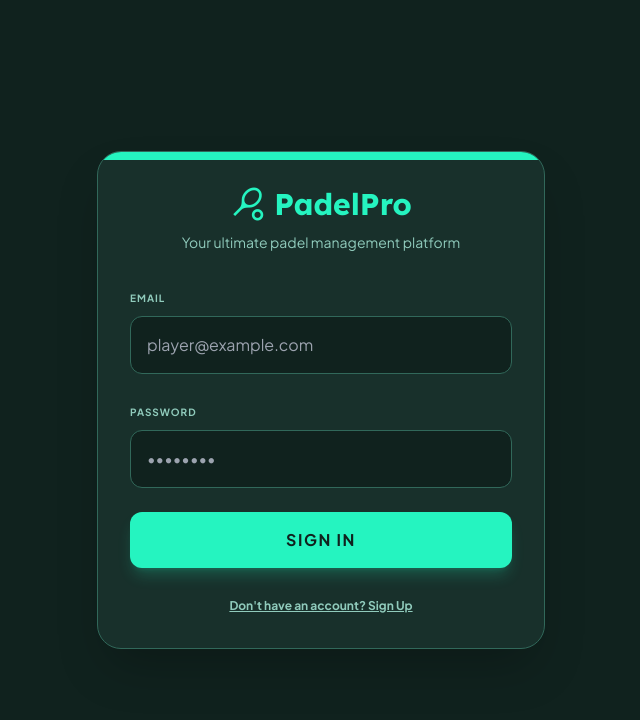
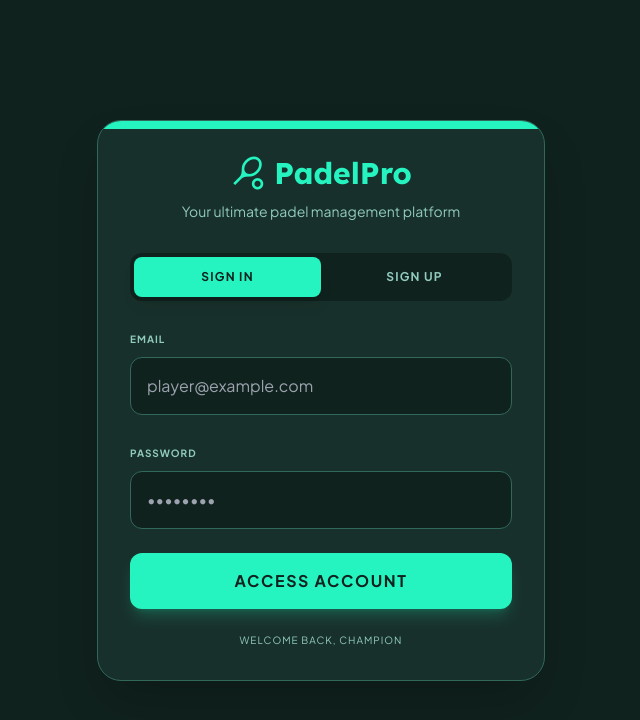
Before and after one commit to fredericocrmartins-gif/Padel-Pro-Manager-World, a React (Vite) app: page / in a window 1280 px wide. Shown: the top 720 px of the page, without its empty margins (319-959 px from the left). Built offline with nearby package versions, Linux system fonts and the light colour scheme; no server answers.

Commit message:
feat: Refactor login and improve UX
Removes unused GenAI dependency and introduces a toggleable sign-up/sign-in UI on the Login page. After successful sign-up, the user is automatically switched to the sign-in view.

```diff
--- a/index.html
+++ b/index.html
@@ -52,7 +52,6 @@
     "react-dom/": "https://esm.sh/react-dom@^19.2.4/",
     "react/": "https://esm.sh/react@^19.2.4/",
     "@supabase/supabase-js": "https://esm.sh/@supabase/supabase-js@^2.93.3",
-    "@google/genai": "https://esm.sh/@google/genai@^1.39.0",
     "recharts": "https://esm.sh/recharts@^3.7.0",
     "vite": "https://esm.sh/vite@^7.3.1",
     "@vitejs/plugin-react": "https://esm.sh/@vitejs/plugin-react@^5.1.3"
--- a/pages/Login.tsx
+++ b/pages/Login.tsx
@@ -18,9 +18,10 @@ export const Login: React.FC = () => {
     try {
       if (isSignUp) {
         await signUpWithEmail(email, password, name);
-        // Auto sign-in or wait for email confirm depending on Supabase settings
-        // For simplicity, we assume we can try to sign in or just alert
-        alert('Account created! If email confirmation is enabled, please check your inbox.');
+        // Depending on Supabase settings, email confirmation might be required.
+        // If "Enable Email Confirmations" is OFF in Supabase, this logs them in immediately.
+        alert('Account created! You can now sign in.');
+        setIsSignUp(false); // Switch to login view after success
       } else {
         await signInWithEmail(email, password);
       }
@@ -44,9 +45,29 @@ export const Login: React.FC = () => {
           <p className="text-text-muted text-sm">Your ultimate padel management platform</p>
         </div>
 
+        {/* Toggle Tabs */}
+        <div className="flex bg-background-dark p-1 rounded-xl mb-6">
+          <button
+            onClick={() => setIsSignUp(false)}
+            className={`flex-1 py-3 rounded-lg text-xs font-black uppercase tracking-widest transition-all ${
+              !isSignUp ? 'bg-primary text-background-dark shadow-lg' : 'text-text-muted hover:text-white'
+            }`}
+          >
+            Sign In
+          </button>
+          <button
+            onClick={() => setIsSignUp(true)}
+            className={`flex-1 py-3 rounded-lg text-xs font-black uppercase tracking-widest transition-all ${
+              isSignUp ? 'bg-primary text-background-dark shadow-lg' : 'text-text-muted hover:text-white'
+            }`}
+          >
+            Sign Up
+          </button>
+        </div>
+
         <form onSubmit={handleSubmit} className="space-y-6">
           {isSignUp && (
-             <div className="space-y-2">
+             <div className="space-y-2 animate-in slide-in-from-left duration-300">
                <label className="text-[10px] font-black uppercase text-text-muted tracking-widest">Full Name</label>
                <input
                  type="text"
@@ -94,18 +115,13 @@ export const Login: React.FC = () => {
             disabled={loading}
             className="w-full py-4 bg-primary text-background-dark font-black rounded-xl uppercase tracking-widest shadow-lg shadow-primary/20 hover:scale-[1.02] active:scale-[0.98] transition-all disabled:opacity-50"
           >
-            {loading ? 'Processing...' : (isSignUp ? 'Create Account' : 'Sign In')}
+            {loading ? 'Processing...' : (isSignUp ? 'Create Account' : 'Access Account')}
           </button>
         </form>
 
-        <div className="mt-6 text-center">
-          <button
-            onClick={() => setIsSignUp(!isSignUp)}
-            className="text-xs text-text-muted hover:text-white font-bold underline transition-colors"
-          >
-            {isSignUp ? 'Already have an account? Sign In' : "Don't have an account? Sign Up"}
-          </button>
-        </div>
+        <p className="text-center text-[10px] text-text-muted mt-6 uppercase tracking-widest">
+          {isSignUp ? 'Join the community today' : 'Welcome back, Champion'}
+        </p>
       </div>
     </div>
   );
```
